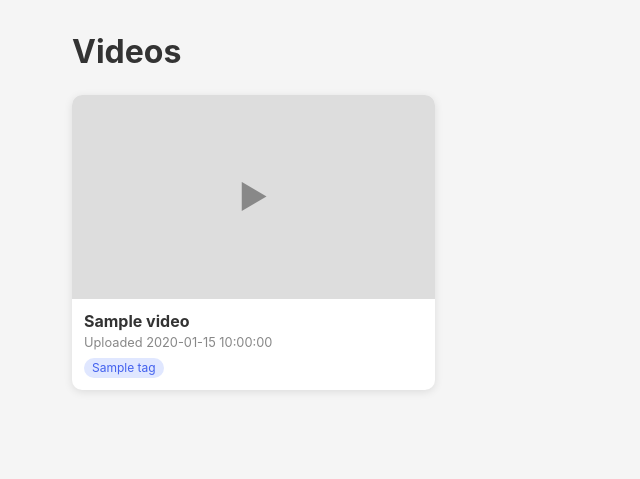
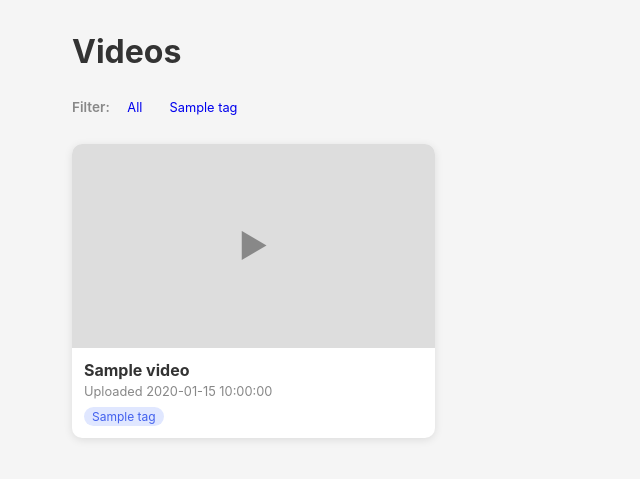
Before and after one commit to FranzPoize/video-bank, a FastAPI app: template app/templates/index.html in a window 1280 px wide. Shown: the part 52-531 px from the top of the page, without its empty margins (0-640 px from the left). Run offline with FastAPI, Linux system fonts and the light colour scheme; the template is opened without the code that fills it: most values are stand-ins (such as "Sample title", 1, 10 or a date in 2020).

Commit message:
Fix HTMX filter tag bug — #main-content target destroyed on first swap
Root cause: _content.html (the HTMX response) did not include the
id='main-content' wrapper. outerHTML swap replaced the element with
content lacking that ID, so subsequent clicks targeted a nonexistent
element.

Fix: Move the <div id='main-content'> wrapper INTO _content.html so
both initial render and HTMX responses carry the target element.
Filter bar now lives inside the swapped region, so active tag state
re-renders correctly on every click.

```diff
--- /dev/null
+++ b/app/templates/_content.html
@@ -0,0 +1,31 @@
+<div id="main-content">
+    {% if all_tags and all_tags|length > 0 %}
+    <div id="filter-bar" style="display: flex; gap: 0.5rem; flex-wrap: wrap; margin-bottom: 1.5rem; align-items: center;">
+        <span style="font-size: 0.85rem; color: #888; font-weight: 600;">Filter:</span>
+
+        <a href="/"
+           class="btn btn-sm {% if active_tag_id is none %}btn-primary{% else %}btn-inactive{% endif %}"
+           hx-get="/"
+           hx-target="#main-content"
+           hx-swap="outerHTML"
+           hx-push-url="true">
+            All
+        </a>
+
+        {% for tag in all_tags %}
+        <a href="/?tag_id={{ tag.id }}"
+           class="btn btn-sm {% if active_tag_id == tag.id %}btn-primary{% else %}btn-inactive{% endif %}"
+           hx-get="/?tag_id={{ tag.id }}"
+           hx-target="#main-content"
+           hx-swap="outerHTML"
+           hx-push-url="true">
+            {{ tag.name }}
+        </a>
+        {% endfor %}
+    </div>
+    {% endif %}
+
+    <div id="video-grid">
+        {% include "_video_grid.html" %}
+    </div>
+</div>
--- a/app/templates/index.html
+++ b/app/templates/index.html
@@ -8,7 +8,5 @@
 <div class="error">{{ error }}</div>
 {% endif %}
 
-<div id="video-grid">
-    {% include "_video_grid.html" %}
-</div>
+{% include "_content.html" %}
 {% endblock %}
```
